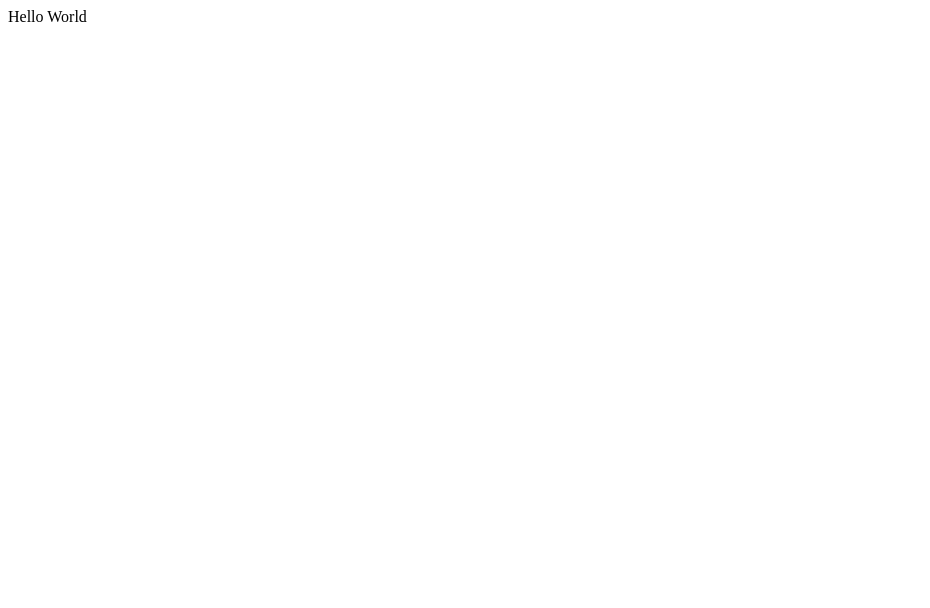
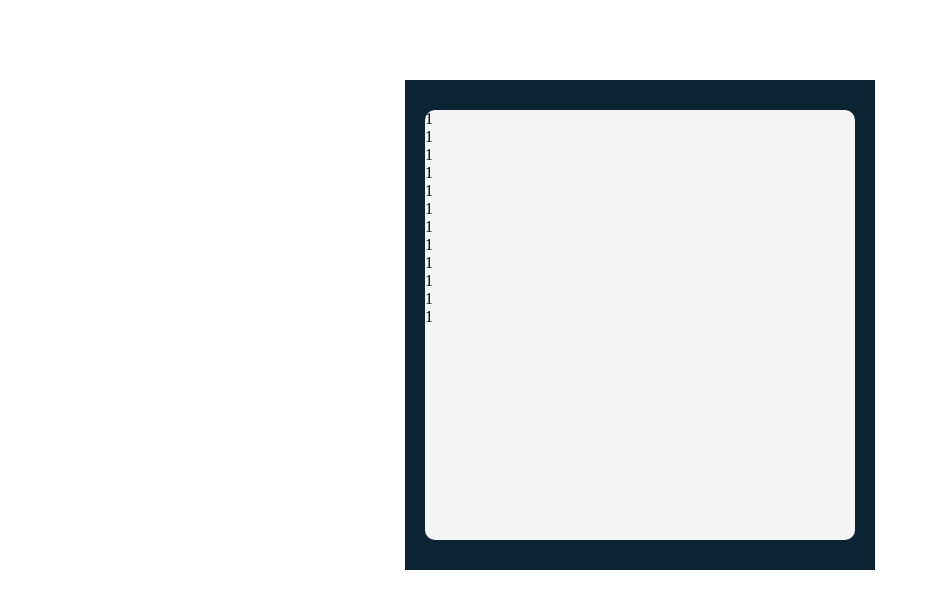
Before and after one commit to friedchxaddict/tenzies, a React (Vite) app: page / in a window 1280 px wide. Shown: the top 608 px of the page, without its empty margins (0-930 px from the left). Built offline with nearby package versions, Linux system fonts and the light colour scheme.

Commit message:
add Die component

```diff
--- a/src/App.css
+++ b/src/App.css
@@ -0,0 +1,31 @@
+* {
+  box-sizing: border-box;
+}
+
+body {
+  margin: 0;
+}
+
+main {
+  display: flex;
+  width: 470px;
+  height: 490px;
+  background: #0b2434;
+  justify-content: center;
+  align-items: center;
+  margin: auto;
+  margin-top: 10vh;
+}
+
+.container {
+  width: 430px;
+  height: 430px;
+  background: #f5f5f5;
+  border-radius: 10px;
+}
+
+.die-box {
+  background: white;
+  width: 36px;
+  height: 36px;
+}
--- a/src/App.jsx
+++ b/src/App.jsx
@@ -1,8 +1,28 @@
 //import { useState } from 'react'
+import Die from './Die';
 import './App.css';
 
 function App() {
-  return <>Hello World</>;
+  return (
+    <>
+      <main>
+        <div className="container">
+          <Die value={1}></Die>
+          <Die value={1}></Die>
+          <Die value={1}></Die>
+          <Die value={1}></Die>
+          <Die value={1}></Die>
+          <Die value={1}></Die>
+          <Die value={1}></Die>
+          <Die value={1}></Die>
+          <Die value={1}></Die>
+          <Die value={1}></Die>
+          <Die value={1}></Die>
+          <Die value={1}></Die>
+        </div>
+      </main>
+    </>
+  );
 }
 
 export default App;
--- /dev/null
+++ b/src/Die.jsx
@@ -0,0 +1,8 @@
+//import React from 'react';
+import './App.css';
+
+function Die(prop) {
+  return <div>{prop.value}</div>;
+}
+
+export default Die;
```
